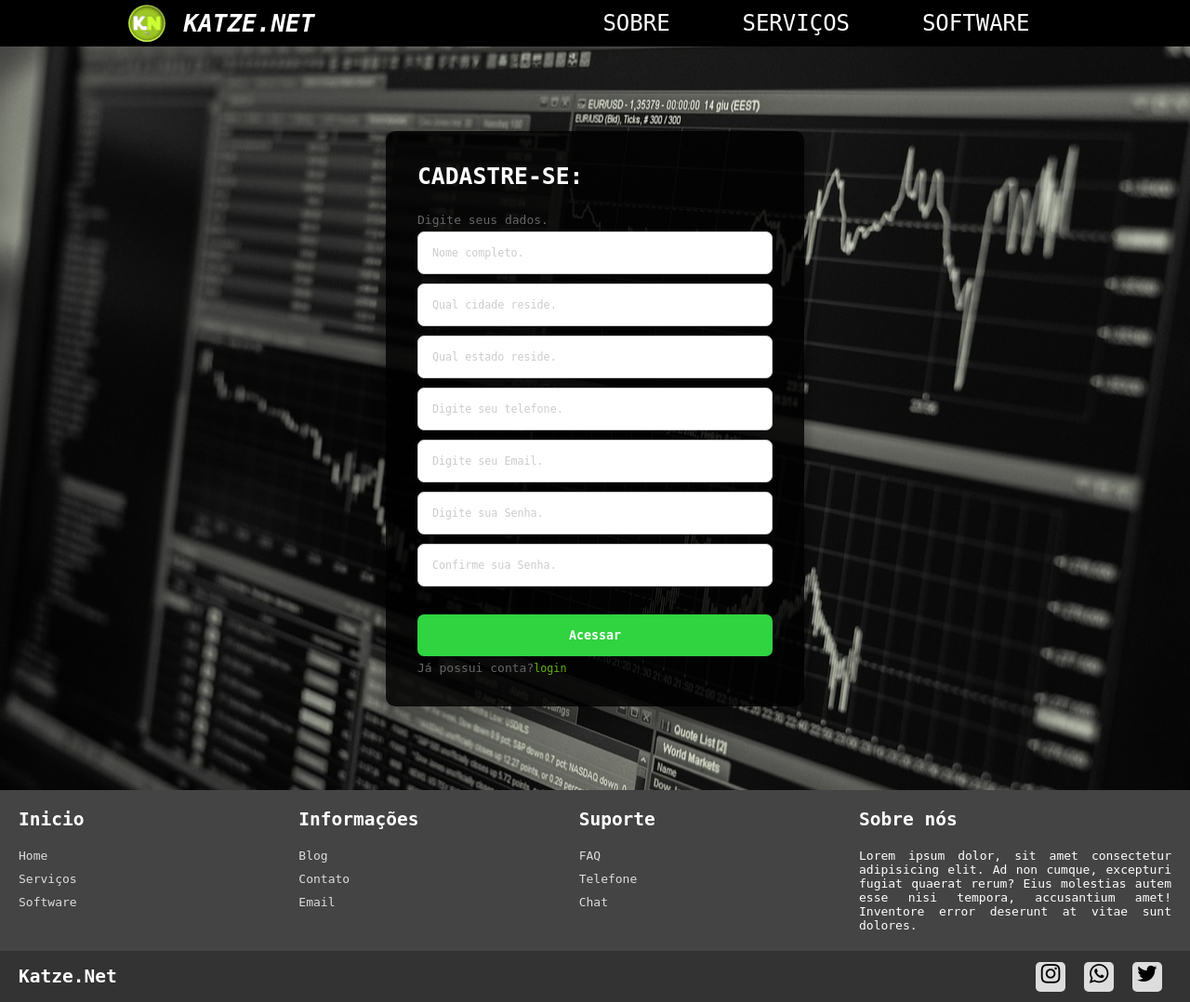
After one commit to Engesal/Katze.net, a PHP site: page /cada.php in a window 1280 px wide. The commit adds this page. Shown: the whole page at 93% size. Run offline with PHP 8.4, Linux system fonts and the light colour scheme.

Commit message:
Add files via upload

```diff
--- /dev/null
+++ b/cada.css
@@ -0,0 +1,237 @@
+    * {
+       padding: 0;
+       margin: 0;
+       box-sizing: border-box;
+       font-family: monospace;
+    }
+
+    header {
+        width: 100%;
+        min-height: 50px;
+        background-color: #000000;
+        display: flex;
+        justify-content: space-around;
+        align-items: center;
+    }
+
+    header .header {
+        display: flex;
+        align-items: center;
+    }
+
+    header .imlogo {
+        width: 40px;
+        height: 40px;
+        background-image: url(LOGO.png);
+        background-size: 164%;
+        background-repeat: no-repeat;
+        background-position: center, center;
+        border-radius: 25px;
+    }
+
+    header .plogo {
+        margin-left: 20px;
+        color: #fff;
+        text-transform: uppercase;
+        font-style: italic;
+    }
+
+    header .menu li {
+        display: inline-block;
+        margin: 0px 10px;
+    }
+
+    header .menu li a {
+        font-size: 24px;
+        text-decoration: none;
+        color: #FFF;
+        text-transform: uppercase;
+        padding: 10px 25px;
+        border-radius: 15px;
+        transition: all linear 190ms;
+    }
+
+    header .menu li a:hover {
+        background-color: rgba(28, 177, 8, 0.4);
+    }
+
+    .pagina {
+        display: flex;
+        align-items: center;
+        align-content: center;
+        justify-content: center;
+        width: 100%;
+        height: 100vh;
+
+        background-color: #000000;
+        background-image: url(stock-1863880_1280.jpg);
+        background-repeat: no-repeat;
+        background-size: cover;
+        background-position: center, center;
+    }
+
+    .centro {
+        width: 50%;
+        max-width: 450px;
+        background: rgb(0, 0, 0, 0.85);
+        padding: 34px;
+        border-radius: 10px;
+        box-shadow: 0 10px 10px 7px rgba(0, 0, 0, 0.2);
+    }
+
+    form {
+        display: flex;
+        flex-direction: column;
+        gap: 5px;
+    }
+
+    .campo {
+        padding: 15px;
+        border-radius: 7px;
+        border: 1px solid #ccc;
+        transition: all linear 190ms;
+        font-size: 0.9em;
+        color: #444;
+        margin-bottom: 5px;
+        outline: none;
+    }
+
+    .campo::placeholder {
+        color: #ccc;
+    }
+
+    .campo:focus {
+        border-color: #48bf53;
+    }
+
+    .btn {
+        padding: 15px;
+        color: #fff;
+        font-weight: 600;
+        border: none;
+        margin-top: 20px;
+        border-radius: 7px;
+        background-color: #30d340;
+        cursor: pointer;
+        transition: all linear 190ms;
+    }
+
+    .btn:hover {
+        transform: scale(1.05);
+        background-color: #379941;
+    }
+
+    form p {
+        font-size: 1.0em;
+        color: #666;
+    }
+
+    form a {
+        font-size: 0.9em;
+        color: #65b40b;
+        text-decoration: none;
+    }
+
+    form h2 {
+        font-size: 1.9em;
+        color: #FFF;
+        font-weight: 700;
+    }
+
+    footer {
+        width: 100%;
+        min-height: 120px;
+        background: #444;
+        display: flex;
+        justify-content: space-around;
+    }
+
+    footer .boxs {
+        width: 320px;
+        min-height: 150px;
+        padding: 20px;
+    }
+
+    footer .boxs:nth-child(4) {
+        width: 400px;
+    }
+
+    .boxs h2 {
+        color: #fff;
+        margin-bottom: 20px;
+    }
+
+    .boxs ul li {
+        margin: 10px 0px;
+        list-style: none;
+    }
+
+    .boxs ul li a {
+        color: #ddd;
+        text-decoration: none;
+    }
+
+    .boxs ul li a:hover {
+        color: #fff;
+    }
+
+    .boxs p {
+        color: #fff;
+        text-align: justify;
+    }
+
+    .footer {
+        width: 100%;
+        height: 55px;
+        display: flex;
+        justify-content: space-between;
+        align-items: center;
+        background: #333;
+        padding: 0px 20px;
+    }
+
+    .footer h2 {
+        color: #fff;
+    }
+
+    .footer .sociais {
+        display: flex;
+    }
+
+    .sociais .social {
+        width: 32px;
+        height: 32px;
+        text-align: center;
+        line-height: 40px;
+        background: #ddd;
+        margin: 10px;
+        border-radius: 5px;
+        cursor: pointer;
+        transition: background .3s linear;
+    }
+
+    .sociais .social a {
+        color: #000;
+        font-size: 1.5em;
+        transition: color .3s linear;
+    }
+
+    .sociais .social:hover {
+        background-color: #444;
+    }
+
+    .sociais .social:hover a {
+        color: #fff;
+    }
+    @media(max-width: 950px) {
+        footer {
+            flex-direction: column;
+        }
+        footer .boxs {
+            width: 100%;
+            text-align: center;
+        }
+        footer .boxs:nth-child(4) {
+            width: 100%;
+        }
+    }
--- /dev/null
+++ b/cada.php
@@ -0,0 +1,116 @@
+<?php
+
+    if(isset($_POST['submit']))
+    {
+
+        include_once('cadaconfig.php');
+
+        $nome = $_POST['nome'];
+        $cidade = $_POST['cidade'];
+        $estado = $_POST['estado'];
+        $telefone = $_POST['telefone'];
+        $email = $_POST['email'];
+        $senha = $_POST['senha'];
+
+        $result = mysqli_query($conexao, "INSERT INTO usuarios(nome,cidade,estado,telefone,email,senha)
+        VALUES ('$nome','$cidade','$estado','$telefone','$email','$senha')");
+
+    }
+
+?>
+
+<html lang="pt-br">
+    <head>
+        <meta charset="UTF-8">
+        <meta name="viewport" content="width=device-width, initial-scale=1.0">
+        <title>Faça seu cadastro</title>
+
+        <link rel="stylesheet" href="cada.css">
+        <link rel="stylesheet" href="https://cdnjs.cloudflare.com/ajax/libs/font-awesome/4.7.0/css/font-awesome.css">
+    </head>
+    <body>
+        <header>
+            <div class="header">
+                <div class="imlogo"></div>
+                <div class="plogo">
+                    <h1>Katze.net</h1>
+                </div>
+            </div>
+
+            <div class="menu">
+                <ul>
+                    <li><a href="#">Sobre</a></li>
+                    <li><a href="#">Serviços</a></li>
+                    <li><a href="#">Software</a></li>
+                </ul>
+            </div>
+        </header>
+
+        <div class="pagina">
+            <div class="centro">
+                <form method="POST" action="cada.php">
+                    <h2>CADASTRE-SE:</h2>
+                    <br>
+                    <p>Digite seus dados.</p>
+                    <input class="campo" type="text" name="nome" placeholder="Nome completo.">
+                    <input class="campo" type="text" name="cidade" placeholder="Qual cidade reside.">
+                    <input class="campo" type="text" name="estado" placeholder="Qual estado reside.">
+                    <input class="campo" type="tel" name="telefone" placeholder="Digite seu telefone.">
+                    <input class="campo" type="text" name="email" placeholder="Digite seu Email.">
+                    <input class="campo" type="password" name="senha" placeholder="Digite sua Senha.">
+                    <input class="campo" type="password" name="senha" placeholder="Confirme sua Senha.">
+                    <input class="btn" type="submit" name="submit" value="Acessar">
+                    <p>Já possui conta?<a href="index.php">login</a></p>
+                </form>
+            </div>
+        </div>
+
+        <Footer>
+            <div class="boxs">
+                <h2>Inicio</h2>
+                <ul>
+                    <li><a href="#">Home</a></li>
+                    <li><a href="#">Serviços</a></li>
+                    <li><a href="#">Software</a></li>
+                </ul>
+            </div>
+            <div class="boxs">
+                <h2>Informações</h2>
+                <ul>
+                    <li><a href="#">Blog</a></li>
+                    <li><a href="#">Contato</a></li>
+                    <li><a href="#">Email</a></li>
+                </ul>
+            </div>
+            <div class="boxs">
+                <h2>Suporte</h2>
+                <ul>
+                    <li><a href="#">FAQ</a></li>
+                    <li><a href="#">Telefone</a></li>
+                    <li><a href="#">Chat</a></li>
+                </ul>
+            </div>
+            <div class="boxs">
+                <h2>Sobre nós</h2>
+                <p>
+                    Lorem ipsum dolor, sit amet consectetur adipisicing elit. Ad non cumque, excepturi fugiat quaerat rerum? Eius molestias autem esse nisi tempora, accusantium amet! Inventore error deserunt at vitae sunt dolores.
+                </p>
+            </div>
+        </Footer>
+
+        <div class="footer">
+            <h2>Katze.Net</h2>
+            <div class="sociais">
+                <div class="social">
+                    <a href="#"><i class="fa fa-instagram" aria-hidden="true"></i></a>
+                </div>
+                <div class="social">
+                    <a href="#"><i class="fa fa-whatsapp" aria-hidden="true"></i></a>
+                </div>
+                <div class="social">
+                    <a href="#"><i class="fa fa-twitter" aria-hidden="true"></i></a>
+                </div>
+            </div>
+        </div>
+    </body>
+</html>
--- a/index.css
+++ b/index.css
@@ -22,7 +22,7 @@ header .header {
 header .imlogo {
     width: 40px;
     height: 40px;
-    background-image: url(../katzenet/LOGO.png);
+    background-image: url(LOGO.png);
     background-size: 164%;
     background-repeat: no-repeat;
     background-position: center, center;
@@ -63,7 +63,7 @@ header .menu li a:hover {
     width: 100%;
     height: 100vh;
 
-    background-image: url(../katzenet/bgLogin.jpg);
+    background-image: url(bgLogin.jpg);
     background-color: #000000;
     background-repeat: no-repeat;
     background-size: cover;
--- a/index.php
+++ b/index.php
@@ -29,7 +29,7 @@ if(isset($_POST['email']) || isset($_POST['senha'])) {
         $_SESSION['id'] = $usuario['id'];
         $_SESSION['nome'] = $usuario['nome'];
 
-        header("Location: principal.php");
+        header("Location: pgprincipal.php");
 
     } else {
         echo '<script>alert("Falha ao logar ! E-mail ou senha incorretos")</script';
@@ -78,7 +78,7 @@ if(isset($_POST['email']) || isset($_POST['senha'])) {
                 <input class="campo" type="password" name="senha" placeholder="Digite sua Senha.">
                 <a href="#">Esqueci minha Senha</a>
                 <input class="btn" type="submit" value="Acessar">
-                <p>Ainda não possui conta <a href="#">Crie uma agora.</a></p>
+                <p>Ainda não possui conta <a href="cada.php">Crie uma agora.</a></p>
             </form>
 
         </div>
```
Also changed, not shown: cadaconfig.php (added, +17 -0 lines), pgprincipal.php (added, +62 -0 lines), stock-1863880_1280.jpg (added).
